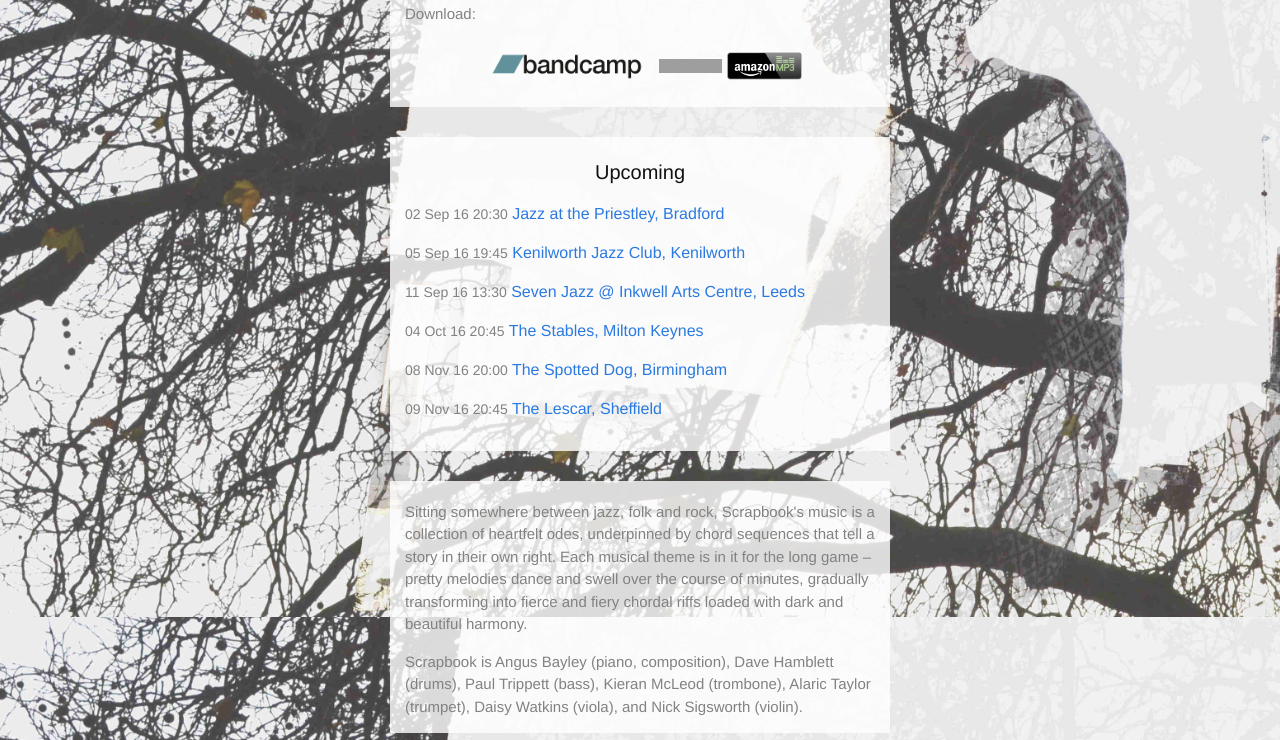
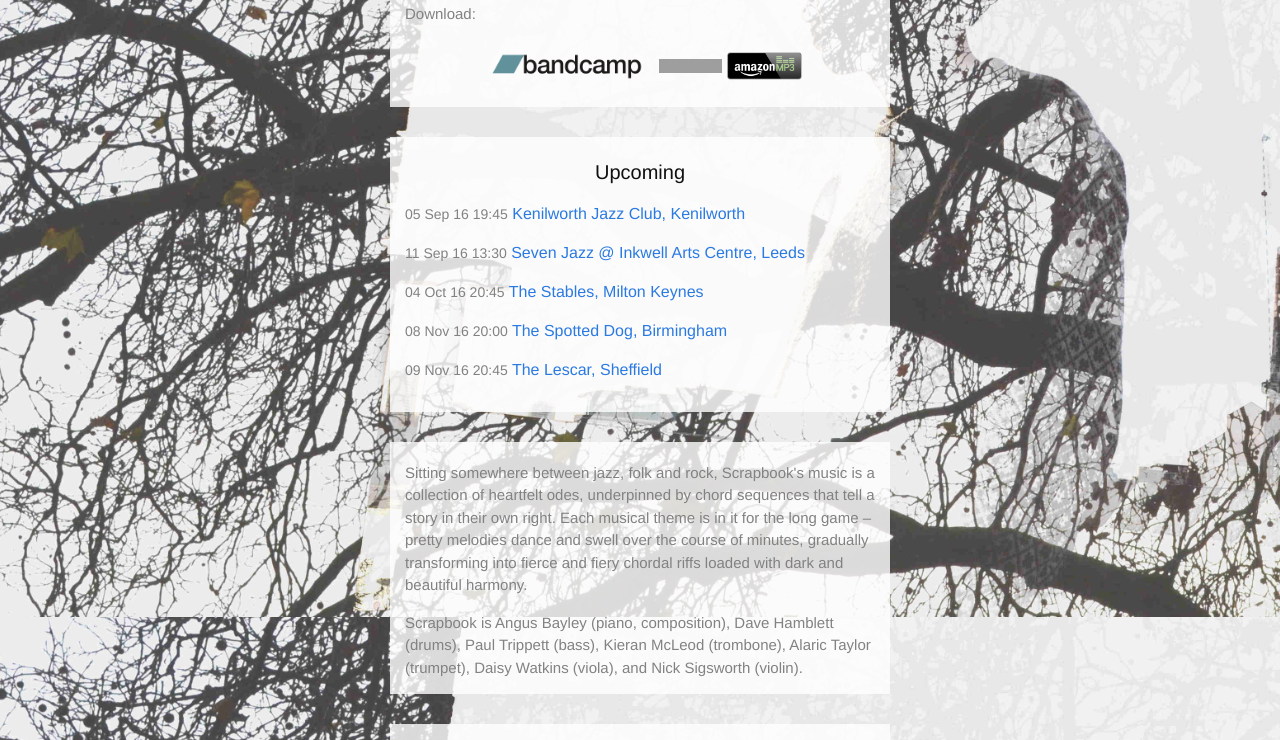
Before and after one commit to angusbayley/scrapbook-site, a Jekyll site: the page built from index.html, in a window 1280 px wide and 900 px high, scrolled down 1128 px, cut to the strip 55-795 px from the top of the window. Built offline with Jekyll 4.4.1, drawn with Linux system fonts in a browser that asks for light colours; comment, search, counter and statistics services are not loaded; grey boxes are pictures that could not be loaded.

Commit message:
remove JATP gig

```diff
--- a/index.html
+++ b/index.html
@@ -52,7 +52,6 @@ layout: homepage
     <div class="home">
       <h1 class="page-heading">Upcoming</h1>
       <ul class="post-list">
-        <li><span class="post-meta">02 Sep 16 20:30</span> <a href="http://jatpjazz.blogspot.co.uk/p/gigs-to-come.html">Jazz at the Priestley, Bradford</a></li>
         <li><span class="post-meta">05 Sep 16 19:45</span> <a href="http://www.kenilworthjazzclub.co.uk/event/scrapbook/">Kenilworth Jazz Club, Kenilworth</a></li>
         <li><span class="post-meta">11 Sep 16 13:30</span> <a href="http://www.sevenjazz.co.uk/whats-on/34-concert/1202-angus-bayley-s-scrapbook-septet">Seven Jazz @ Inkwell Arts Centre, Leeds</a></li>
         <li><span class="post-meta">04 Oct 16 20:45</span> <a href="http://www.stables.org/Whats_on/Event/Angus_Bayleys_Scrapbook">The Stables, Milton Keynes</a></li>
```
